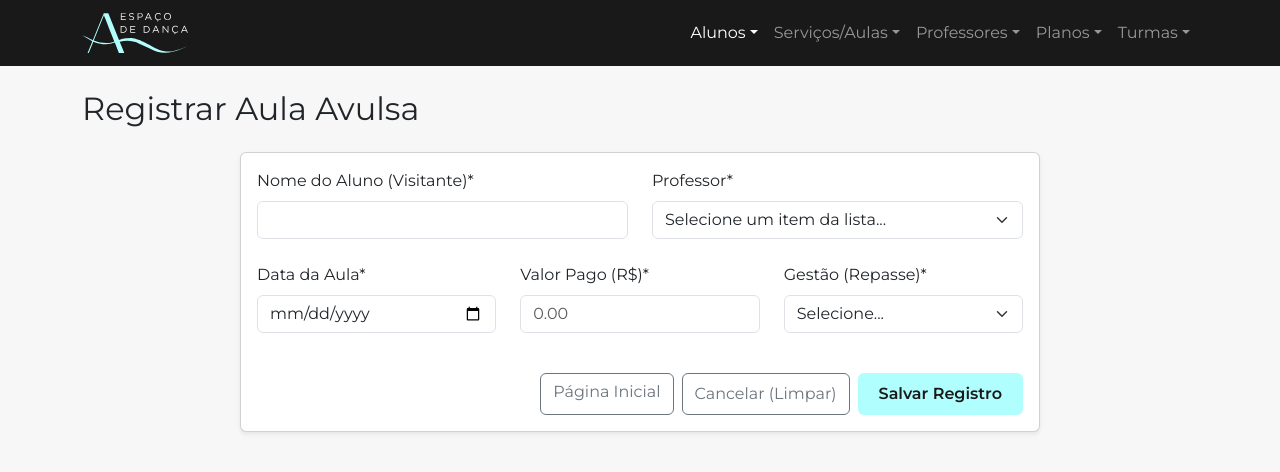
After one commit to VitorPasiani/gestao_escola_danca, a Flask app: page /registrar_avulsa in a window 1280 px wide. The commit adds this page. Shown: the top 472 px of the page. Run offline with Flask 3, Linux system fonts and the light colour scheme; data that the repository does not hold is empty; some libraries are stand-ins or nearby versions.

Commit message:
feat(aulas): modulo de registro de aulas avulsas e ajustes de interface
- feat: criacao do template cadastrar_aula_avulsa.html e rotas no app.py
- feat: calculo automatico de 75% de repasse para professores parceiros
- ux: padronizacao das opcoes vazias em inputs do tipo select
- ux: desativado autocomplete do navegador nos formularios
- refactor: reorganizacao do menu principal na base.html

```diff
--- a/app.py
+++ b/app.py
@@ -26,7 +26,9 @@ from operacoes import (
     inativar_plano,
     buscar_plano,
     deletar_plano_definitivo,
-    listar_planos_inativos
+    listar_planos_inativos,
+    cadastrar_aula_avulsa,
+    listar_aulas_avulsas
 )
 
 import sqlite3
@@ -377,6 +379,38 @@ def api_cronograma():
 
     return jsonify(eventos)
 
+### AULAS AVULSAS/PARTICULARES ###
+@app.route('/registrar_avulsa', methods=['GET', 'POST'])
+def rota_registrar_avulsa():
+    if request.method == 'POST':
+        aluno_nome = request.form.get('aluno_nome')
+        nome_professor = request.form.get('nome_professor')
+        data_aula = request.form.get('data_aula')
+        valor_total = float(request.form.get('valor_total'))
+
+        tipo_gestao = request.form.get('tipo_gestao')
+
+        if tipo_gestao == 'Parceiro':
+            percentual_repasse = 75.0
+        else:
+            percentual_repasse = 0.0
+
+        try:
+            mensagem = cadastrar_aula_avulsa(aluno_nome, nome_professor, data_aula, valor_total, percentual_repasse)
+            flash(mensagem, 'success')
+            return redirect('/aulas_avulsas')
+        except Exception as e:
+            flash(f"Erro ao registrar aula: {str(e)}", "danger")
+            return redirect('/registrar_avulsa')
+
+    professores = listar_professores()
+    return render_template('cadastrar_aula_avulsa.html', lista_professores=professores)
+
+@app.route('/aulas_avulsas')
+def pagina_listar_avulsas():
+    aulas = listar_aulas_avulsas()
+    return render_template('listar_aulas_avulsas.html', lista_de_aulas=aulas)
+
 ## MAIN ##
 if __name__ == '__main__':
     app.run(debug=True)
--- a/templates/base.html
+++ b/templates/base.html
@@ -26,6 +26,16 @@
                             <li><a class="dropdown-item" href="/cadastrar_aluno">Novo Aluno</a></li>
                             <li><a class="dropdown-item" href="/alunos">Alunos Ativos</a></li>
                             <li><a class="dropdown-item" href="/alunos_inativos">Alunos Inativos</a></li>
+                        </ul>
+                    </li>
+
+                    <li class="nav-item dropdown">
+                        <a class="nav-link dropdown-toggle" href="#" role="button" data-bs-toggle="dropdown">Serviços/Aulas</a>
+                        <ul class="dropdown-menu shadow-sm">
+                            <li><a class="dropdown-item" href="/registrar_avulsa">Nova Aula Avulsa</a></li>
+                            <li><a class="dropdown-item" href="/aulas_avulsas">Histórico de Avulsas</a></li>
+                            <li><hr class="dropdown-divider"></li>
+                            <li><a class="dropdown-item disabled" href="#">Aulas Particulares (Em breve)</a></li>
                         </ul>
                     </li>
 
--- /dev/null
+++ b/templates/cadastrar_aula_avulsa.html
@@ -0,0 +1,59 @@
+{% extends 'base.html' %}
+
+{% block titulo %}Registrar Aula Avulsa - ATO Espaço de Dança{% endblock %}
+
+{% block conteudo %}
+<h2 class="mb-4">Registrar Aula Avulsa</h2>
+
+<div class="card shadow-sm" style="max-width: 800px; margin: 0 auto;">
+    <div class="card-body">
+        <form action="/registrar_avulsa" method="POST" autocomplete="off">
+
+            <div class="row">
+                <div class="col-md-6 mb-3">
+                    <label class="form-label">Nome do Aluno (Visitante)*</label>
+                    <input type="text" name="aluno_nome" class="form-control" required>
+                </div>
+
+                <div class="col-md-6 mb-3">
+                    <label class="form-label">Professor*</label>
+                    <select name="nome_professor" class="form-select" required>
+                        <option value="" disabled selected>Selecione um item da lista...</option>
+                        {% for prof in lista_professores %}
+                            <option value="{{ prof['nome'] }}">{{ prof['nome'] }}</option>
+                        {% endfor %}
+                    </select>
+                </div>
+            </div>
+
+            <div class="row mt-2">
+                <div class="col-md-4 mb-3">
+                    <label class="form-label">Data da Aula*</label>
+                    <input type="date" name="data_aula" class="form-control" required>
+                </div>
+
+                <div class="col-md-4 mb-3">
+                    <label class="form-label">Valor Pago (R$)*</label>
+                    <input type="number" step="0.01" name="valor_total" class="form-control" placeholder="0.00" required>
+                </div>
+
+                <div class="col-md-4 mb-3">
+                    <label for="tipo_gestao" class="form-label">Gestão (Repasse)*</label>
+                    <select class="form-select" id="tipo_gestao" name="tipo_gestao" required>
+                        <option value="" disabled selected>Selecione...</option>
+                        <option value="Propria">Turma ATO</option>
+                        <option value="Parceiro">Turma Professor ATO</option>
+                    </select>
+                </div>
+            </div>
+
+            <div class="d-grid gap-2 d-md-flex justify-content-md-end mt-4">
+                <a href="/" class="btn btn-outline-secondary">Página Inicial</a>
+                <button type="reset" class="btn btn-outline-secondary">Cancelar (Limpar)</button>
+                <button type="submit" class="btn badge-ato" onclick="this.disabled=true; this.form.submit();" style="font-size: 1rem; padding: 8px 20px;">Salvar Registro</button>
+            </div>
+
+        </form>
+    </div>
+</div>
+{% endblock %}
--- a/templates/cadastrar_professor.html
+++ b/templates/cadastrar_professor.html
@@ -12,7 +12,7 @@
 
             <div class="card-body">
 
-                <form action="{% if editando %}/editar_professor/{{ professor['id_professor'] }}{% else %}/cadastrar_professor{% endif %}" method="POST">
+                <form action="{% if editando %}/editar_professor/{{ professor['id_professor'] }}{% else %}/cadastrar_professor{% endif %}" method="POST" autocomplete="off">
 
                     <div class="mb-3">
                         <label for="nome" class="form-label">Nome Completo*</label>
@@ -33,7 +33,7 @@
                     <div class="d-grid gap-2 d-md-flex justify-content-md-end mt-4">
                         <a href="/" class="btn btn-outline-secondary">Página Inicial</a>
                         <button type="reset" class="btn btn-outline-secondary">Cancelar (Limpar)</button>
-                        <button type="submit" class="btn badge-ato" style="font-size: 1rem; padding: 8px 20px;">Salvar Professor</button>
+                        <button type="submit" class="btn badge-ato" onclick="this.disabled=true; this.form.submit();" style="font-size: 1rem; padding: 8px 20px;">Salvar Registro</button>
                     </div>
 
                 </form>
```
Also changed, not shown: templates/cadastrar_aluno.html (+3 -5 lines), templates/cadastrar_plano.html (+4 -3 lines), templates/cadastrar_turma.html (+4 -3 lines).
